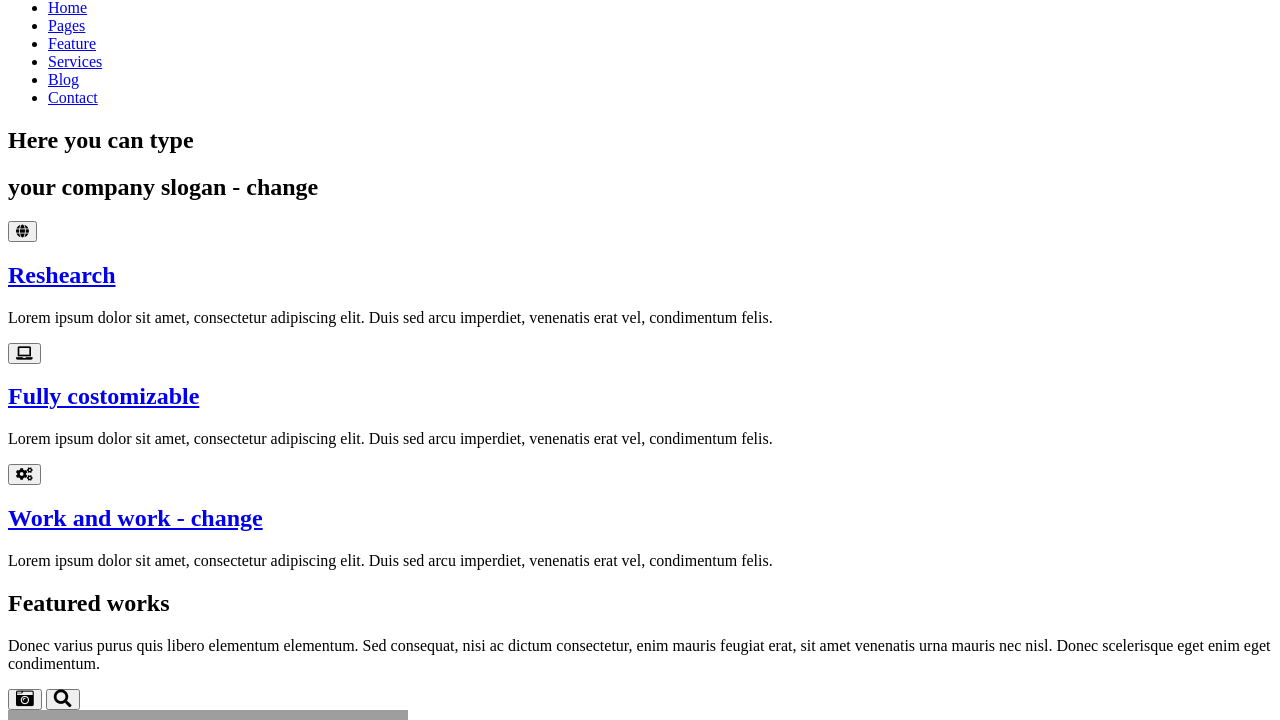
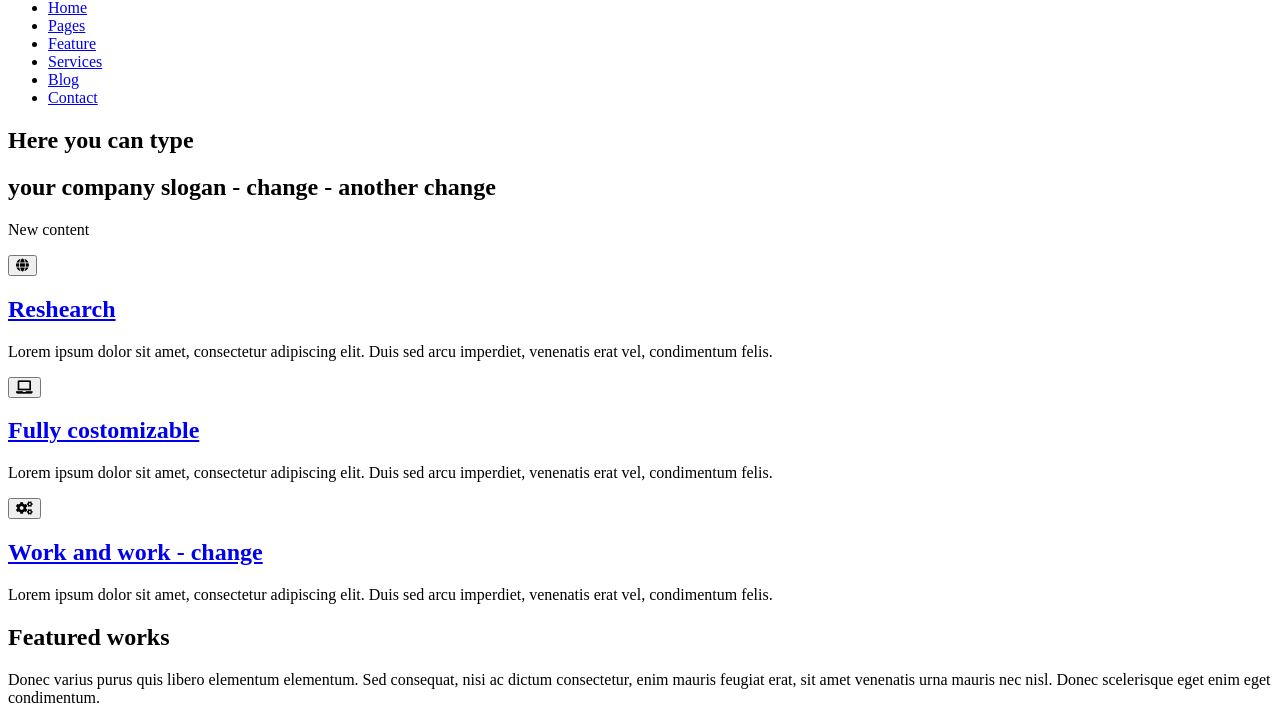
Before and after one commit to mskwarczek/nauka-gita, a plain HTML site: page index.html in a window 1280 px wide. Shown: the part 59-779 px from the top of the page. Drawn offline with nearby package versions, Linux system fonts and the light colour scheme; files that its build step writes are made by us from their sources; grey boxes are pictures that could not be loaded.

Commit message:
Change h1, add content

```diff
--- a/index.html
+++ b/index.html
@@ -27,7 +27,8 @@
 		<section class="hero">
 			<div class="slogan">
 				<h1>Here you can type</h1>
-				<h1>your company slogan - change</h1>
+				<h1>your company slogan - change - another change</h1>
+				<p>New content</p>
 			</div>
 			<div class="carousel">
 				<a href="#"><div class="switch"></div></a>
```
